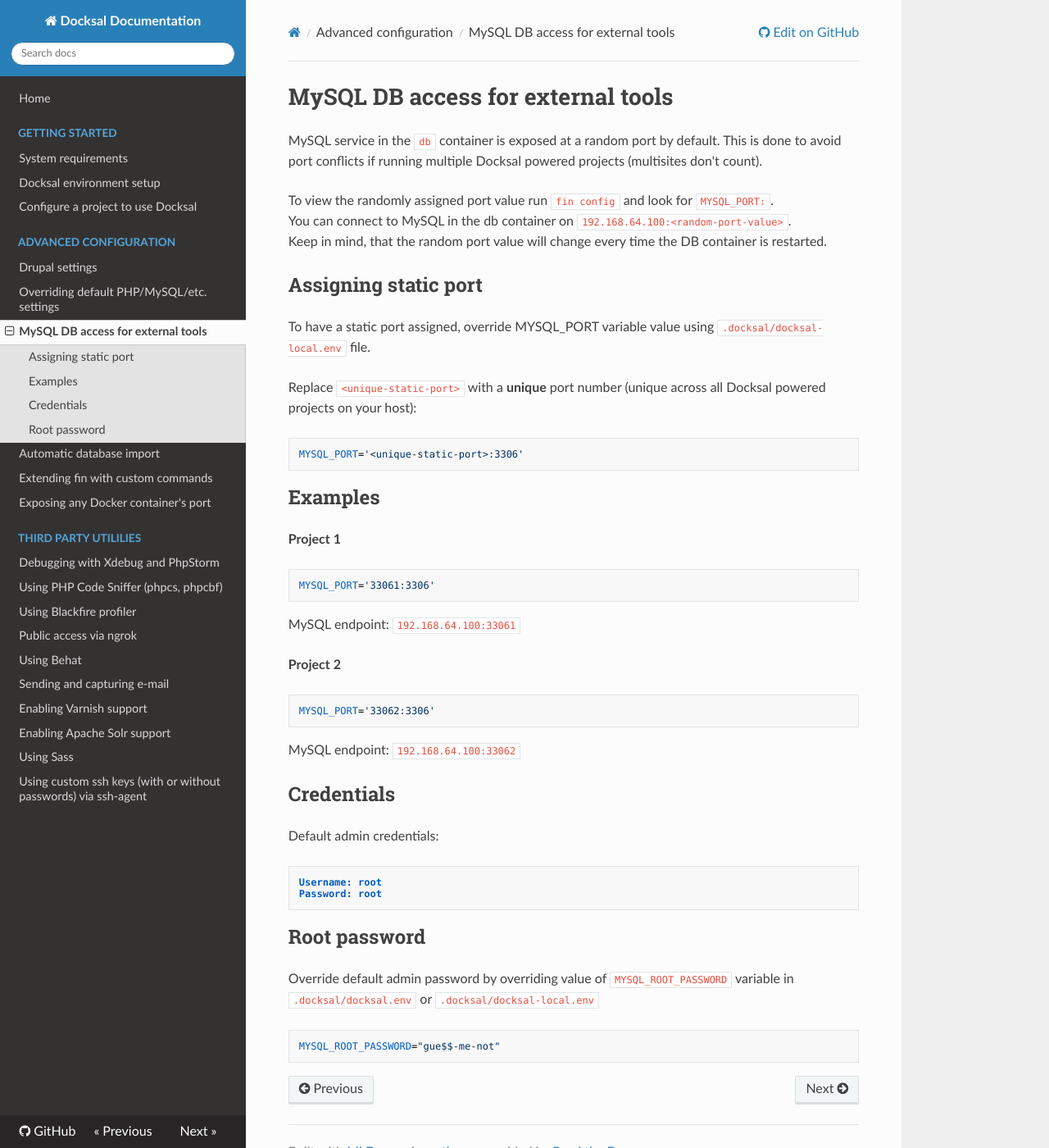
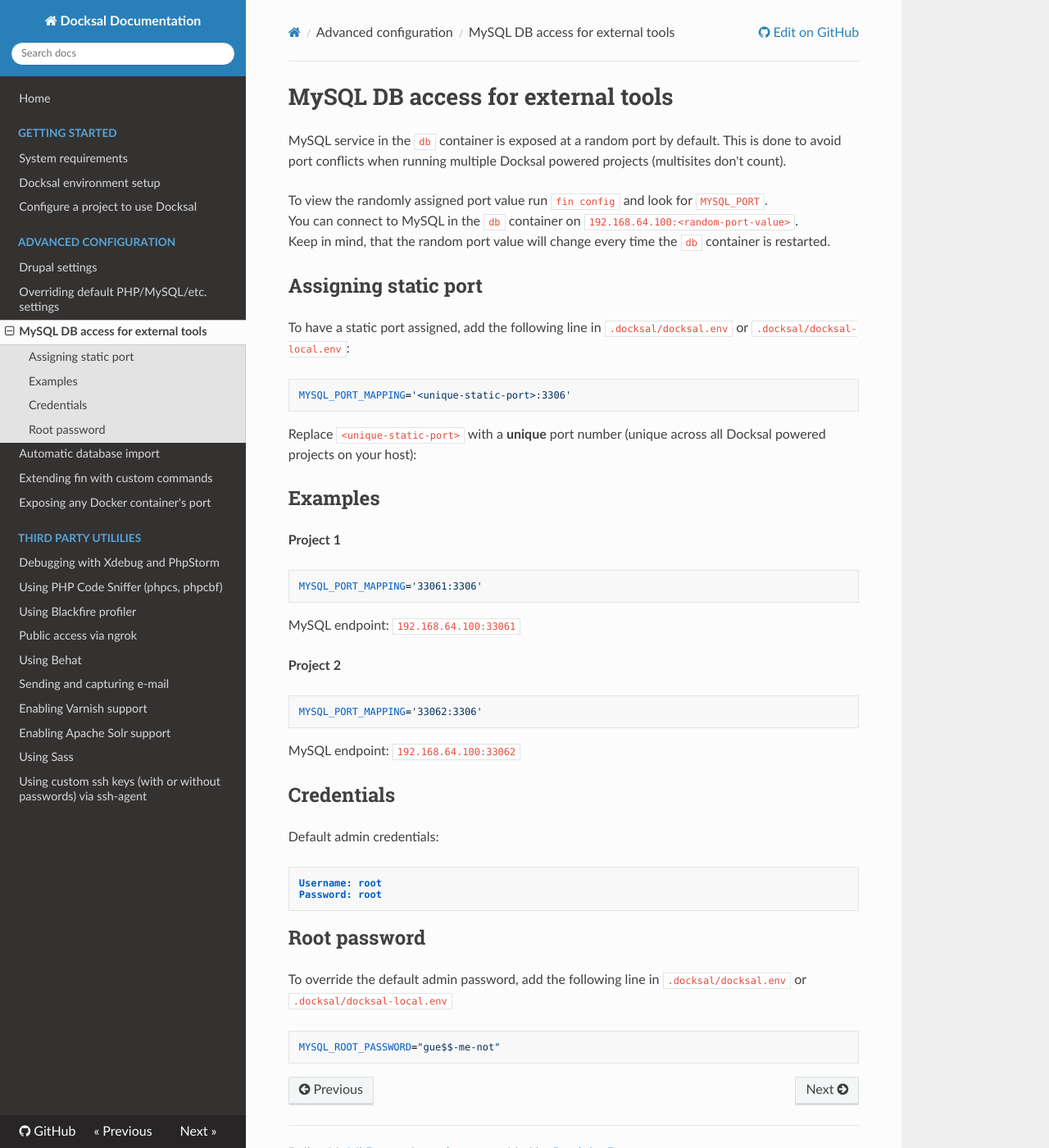
Before and after one commit to docksal/docksal, an MkDocs documentation site: the page built from docs/db-access.md, in a window 1280 px wide and 1400 px high. Shown: the whole window at 82% size. Built offline with MkDocs 1.6.1, drawn with Linux system fonts in a browser that asks for light colours; nearby versions of some CDN libraries; old or Windows-style settings are respelled for this version of MkDocs.

Commit message:
Updated db-access.md

````diff
--- a/docs/db-access.md
+++ b/docs/db-access.md
@@ -1,28 +1,28 @@
 # MySQL DB access for external tools
 
 MySQL service in the `db` container is exposed at a random port by default.
-This is done to avoid port conflicts if running multiple Docksal powered projects (multisites don't count).
+This is done to avoid port conflicts when running multiple Docksal powered projects (multisites don't count).
 
-To view the randomly assigned port value run `fin config` and look for `MYSQL_PORT:`.
-You can connect to MySQL in the db container on `192.168.64.100:<random-port-value>`.
-Keep in mind, that the random port value will change every time the DB container is restarted.
+To view the randomly assigned port value run `fin config` and look for `MYSQL_PORT`.
+You can connect to MySQL in the `db` container on `192.168.64.100:<random-port-value>`.
+Keep in mind, that the random port value will change every time the `db` container is restarted.
 
 ## Assigning static port
 
-To have a static port assigned, override MYSQL_PORT variable value using `.docksal/docksal-local.env` file.
+To have a static port assigned, add the following line in `.docksal/docksal.env` or `.docksal/docksal-local.env`:
+
+```
+MYSQL_PORT_MAPPING='<unique-static-port>:3306'
+```
 
 Replace `<unique-static-port>` with a **unique** port number (unique across all Docksal powered projects on your host):
-
-```
-MYSQL_PORT='<unique-static-port>:3306'
-```
 
 ## Examples
 
 **Project 1**
 
 ```
-MYSQL_PORT='33061:3306'
+MYSQL_PORT_MAPPING='33061:3306'
 ```
 
 MySQL endpoint: `192.168.64.100:33061`
@@ -30,7 +30,7 @@ MySQL endpoint: `192.168.64.100:33061`
 **Project 2**
 
 ```
-MYSQL_PORT='33062:3306'
+MYSQL_PORT_MAPPING='33062:3306'
 ```
 
 MySQL endpoint: `192.168.64.100:33062`
@@ -46,7 +46,7 @@ Password: root
 
 ## Root password
 
-Override default admin password by overriding value of `MYSQL_ROOT_PASSWORD` variable in `.docksal/docksal.env` or `.docksal/docksal-local.env`
+To override the default admin password, add the following line in `.docksal/docksal.env` or `.docksal/docksal-local.env`
 
 ```
 MYSQL_ROOT_PASSWORD="gue$$-me-not"
````
